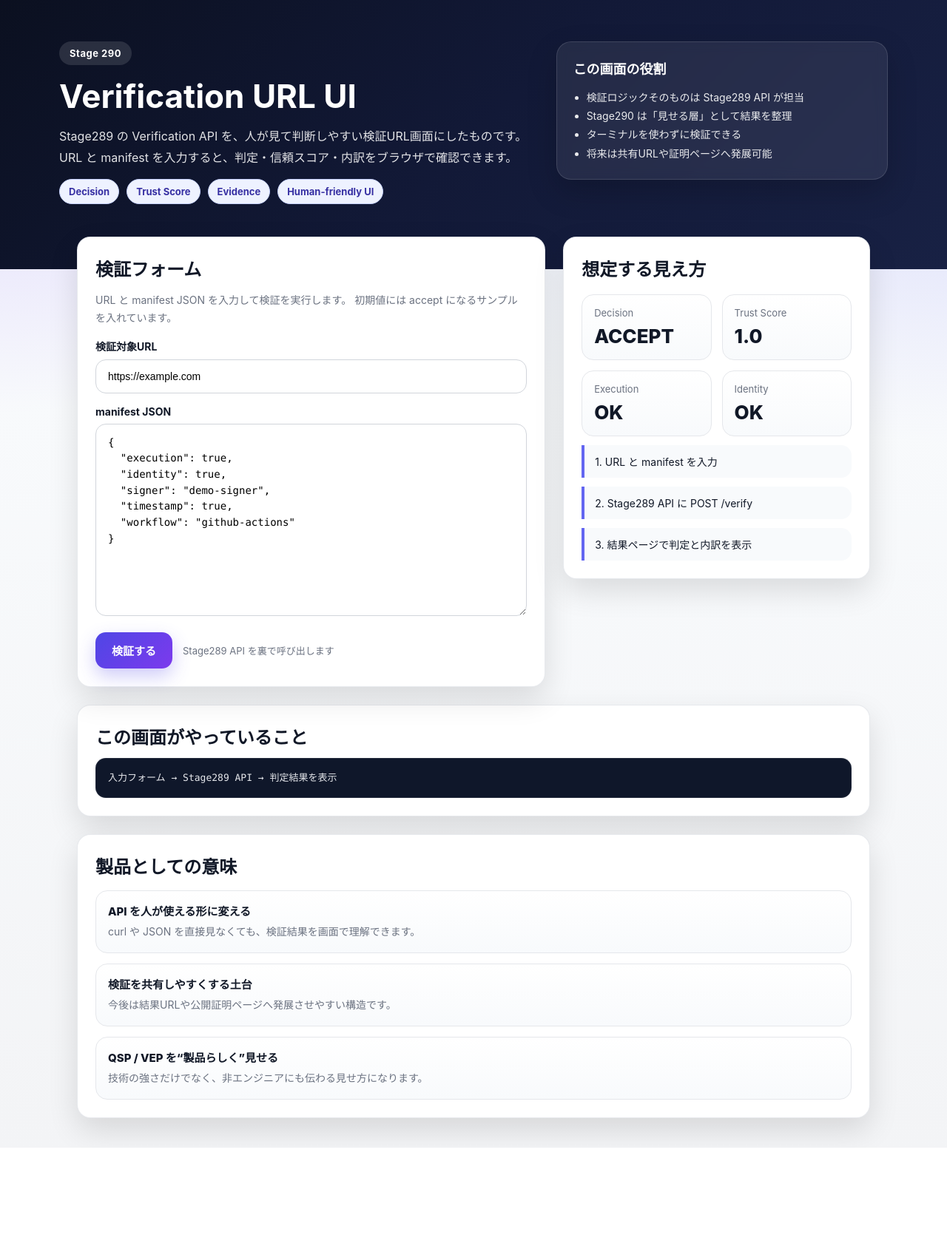
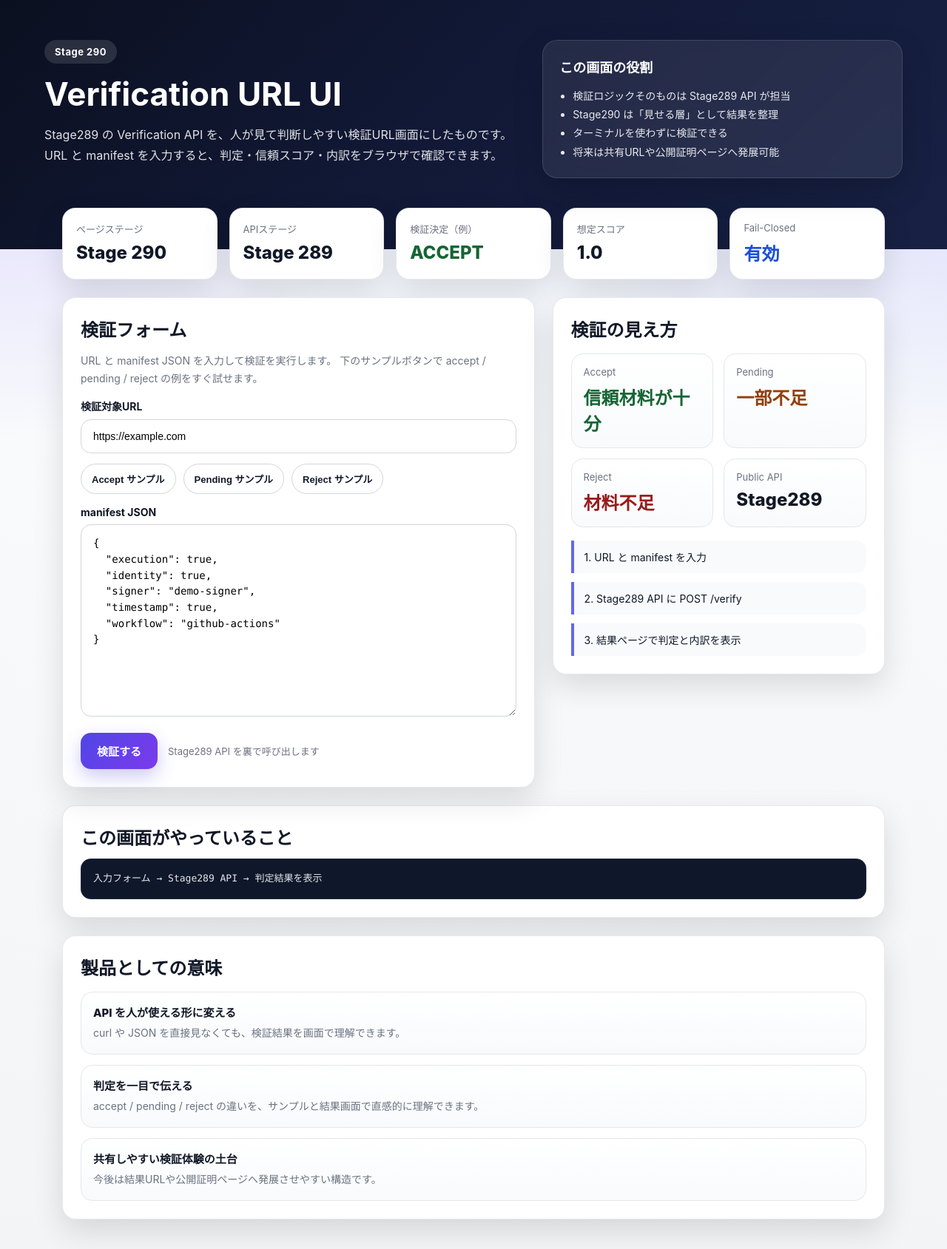
Before and after one commit to mokkunsuzuki-code/stage290, a FastAPI app: page / in a window 1280 px wide. Shown: the whole page at 74% size. Before the commit the page ends 1552 px from the top, so only its background shows below. Run offline with FastAPI, Linux system fonts and the light colour scheme.

Commit message:
Stage290: add Stage288-style summary cards and sample buttons

```diff
--- a/templates/index.html
+++ b/templates/index.html
@@ -42,14 +42,14 @@
     .hero {
       background: linear-gradient(135deg, var(--bg), var(--panel), var(--panel-2));
       color: #fff;
-      padding: 56px 24px 88px;
+      padding: 54px 24px 96px;
     }
 
     .hero-inner {
-      max-width: 1120px;
+      max-width: 1160px;
       margin: 0 auto;
       display: grid;
-      grid-template-columns: 1.3fr 0.9fr;
+      grid-template-columns: 1.2fr 0.9fr;
       gap: 24px;
       align-items: start;
     }
@@ -68,7 +68,7 @@
     h1 {
       margin: 0 0 16px;
       font-size: 44px;
-      line-height: 1.1;
+      line-height: 1.08;
     }
 
     .hero p {
@@ -101,14 +101,49 @@
     }
 
     .wrap {
-      max-width: 1120px;
-      margin: -44px auto 40px;
+      max-width: 1160px;
+      margin: -56px auto 40px;
       padding: 0 24px;
     }
 
-    .grid {
+    .summary-grid {
       display: grid;
-      grid-template-columns: 1.45fr 0.95fr;
+      grid-template-columns: repeat(5, minmax(0, 1fr));
+      gap: 16px;
+      margin-bottom: 24px;
+    }
+
+    .summary-card {
+      background: #fff;
+      border-radius: 18px;
+      box-shadow: var(--shadow);
+      border: 1px solid rgba(229,231,235,0.9);
+      padding: 18px;
+    }
+
+    .summary-label {
+      color: var(--muted);
+      font-size: 13px;
+      margin-bottom: 8px;
+    }
+
+    .summary-value {
+      font-size: 24px;
+      font-weight: 800;
+      color: #111827;
+    }
+
+    .status-accept {
+      color: #166534;
+    }
+
+    .status-safe {
+      color: #1d4ed8;
+    }
+
+    .main-grid {
+      display: grid;
+      grid-template-columns: 1.35fr 0.95fr;
       gap: 24px;
       align-items: start;
     }
@@ -135,49 +170,6 @@
       color: var(--muted);
       line-height: 1.7;
       font-size: 14px;
-    }
-
-    .pill-row {
-      display: flex;
-      flex-wrap: wrap;
-      gap: 10px;
-      margin-top: 14px;
-    }
-
-    .pill {
-      padding: 8px 12px;
-      border-radius: 999px;
-      font-size: 13px;
-      font-weight: 700;
-      background: #eef2ff;
-      color: #3730a3;
-      border: 1px solid #c7d2fe;
-    }
-
-    .stats {
-      display: grid;
-      grid-template-columns: repeat(2, minmax(0, 1fr));
-      gap: 14px;
-      margin-top: 18px;
-    }
-
-    .stat {
-      background: linear-gradient(180deg, #ffffff 0%, #f8fafc 100%);
-      border: 1px solid var(--line);
-      border-radius: 16px;
-      padding: 16px;
-    }
-
-    .stat-label {
-      font-size: 13px;
-      color: var(--muted);
-      margin-bottom: 8px;
-    }
-
-    .stat-value {
-      font-size: 26px;
-      font-weight: 800;
-      color: #111827;
     }
 
     label {
@@ -210,6 +202,31 @@
       line-height: 1.55;
     }
 
+    .sample-buttons {
+      display: flex;
+      gap: 10px;
+      flex-wrap: wrap;
+      margin-top: 14px;
+    }
+
+    .sample-button {
+      border: 1px solid #d1d5db;
+      background: #fff;
+      color: #111827;
+      border-radius: 999px;
+      padding: 10px 14px;
+      font-size: 13px;
+      font-weight: 700;
+      cursor: pointer;
+      transition: 0.2s ease;
+    }
+
+    .sample-button:hover {
+      border-color: #6366f1;
+      color: #4338ca;
+      background: #eef2ff;
+    }
+
     .button-row {
       display: flex;
       align-items: center;
@@ -218,7 +235,7 @@
       flex-wrap: wrap;
     }
 
-    button {
+    button.submit-button {
       background: linear-gradient(135deg, var(--primary), var(--primary-2));
       color: white;
       border: none;
@@ -233,6 +250,49 @@
     .button-note {
       color: var(--muted);
       font-size: 13px;
+    }
+
+    .demo-grid {
+      display: grid;
+      grid-template-columns: repeat(2, minmax(0, 1fr));
+      gap: 14px;
+      margin-top: 16px;
+    }
+
+    .demo-card {
+      border: 1px solid var(--line);
+      border-radius: 16px;
+      padding: 16px;
+      background: linear-gradient(180deg, #ffffff 0%, #f8fafc 100%);
+    }
+
+    .demo-title {
+      font-size: 13px;
+      color: var(--muted);
+      margin-bottom: 8px;
+    }
+
+    .demo-value {
+      font-size: 24px;
+      font-weight: 800;
+    }
+
+    .demo-accept { color: #166534; }
+    .demo-pending { color: #92400e; }
+    .demo-reject { color: #991b1b; }
+
+    .flow {
+      display: grid;
+      gap: 12px;
+      margin-top: 18px;
+    }
+
+    .flow-step {
+      border-left: 4px solid #6366f1;
+      background: #f8fafc;
+      border-radius: 0 14px 14px 0;
+      padding: 12px 14px;
+      font-size: 14px;
     }
 
     .code {
@@ -266,24 +326,14 @@
       margin-bottom: 6px;
     }
 
-    .flow {
-      display: grid;
-      gap: 12px;
-      margin-top: 12px;
-    }
+    @media (max-width: 980px) {
+      .hero-inner,
+      .main-grid {
+        grid-template-columns: 1fr;
+      }
 
-    .flow-step {
-      border-left: 4px solid #6366f1;
-      background: #f8fafc;
-      border-radius: 0 14px 14px 0;
-      padding: 12px 14px;
-      font-size: 14px;
-    }
-
-    @media (max-width: 920px) {
-      .hero-inner,
-      .grid {
-        grid-template-columns: 1fr;
+      .summary-grid {
+        grid-template-columns: repeat(2, minmax(0, 1fr));
       }
 
       h1 {
@@ -291,7 +341,14 @@
       }
 
       .wrap {
-        margin-top: -34px;
+        margin-top: -40px;
+      }
+    }
+
+    @media (max-width: 640px) {
+      .summary-grid,
+      .demo-grid {
+        grid-template-columns: 1fr;
       }
     }
   </style>
@@ -306,13 +363,6 @@
           Stage289 の Verification API を、人が見て判断しやすい検証URL画面にしたものです。
           URL と manifest を入力すると、判定・信頼スコア・内訳をブラウザで確認できます。
         </p>
-
-        <div class="pill-row">
-          <div class="pill">Decision</div>
-          <div class="pill">Trust Score</div>
-          <div class="pill">Evidence</div>
-          <div class="pill">Human-friendly UI</div>
-        </div>
       </div>
 
       <div class="hero-card">
@@ -321,53 +371,82 @@
           <li>検証ロジックそのものは Stage289 API が担当</li>
           <li>Stage290 は「見せる層」として結果を整理</li>
           <li>ターミナルを使わずに検証できる</li>
-          <li>将来は共有URLや証明ページへ発展可能</li>
+          <li>将来は共有URLや公開証明ページへ発展可能</li>
         </ul>
       </div>
     </div>
   </section>
 
   <main class="wrap">
-    <div class="grid">
+    <section class="summary-grid">
+      <div class="summary-card">
+        <div class="summary-label">ページステージ</div>
+        <div class="summary-value">Stage 290</div>
+      </div>
+      <div class="summary-card">
+        <div class="summary-label">APIステージ</div>
+        <div class="summary-value">Stage 289</div>
+      </div>
+      <div class="summary-card">
+        <div class="summary-label">検証決定（例）</div>
+        <div class="summary-value status-accept">ACCEPT</div>
+      </div>
+      <div class="summary-card">
+        <div class="summary-label">想定スコア</div>
+        <div class="summary-value">1.0</div>
+      </div>
+      <div class="summary-card">
+        <div class="summary-label">Fail-Closed</div>
+        <div class="summary-value status-safe">有効</div>
+      </div>
+    </section>
+
+    <section class="main-grid">
       <section class="card">
         <h2>検証フォーム</h2>
         <p class="muted">
           URL と manifest JSON を入力して検証を実行します。
-          初期値には accept になるサンプルを入れています。
+          下のサンプルボタンで accept / pending / reject の例をすぐ試せます。
         </p>
 
-        <form method="post" action="/verify-ui">
+        <form method="post" action="/verify-ui" id="verify-form">
           <label for="url">検証対象URL</label>
           <input id="url" name="url" type="text" value="{{ sample_url }}" required>
+
+          <div class="sample-buttons">
+            <button type="button" class="sample-button" onclick="setAcceptSample()">Accept サンプル</button>
+            <button type="button" class="sample-button" onclick="setPendingSample()">Pending サンプル</button>
+            <button type="button" class="sample-button" onclick="setRejectSample()">Reject サンプル</button>
+          </div>
 
           <label for="manifest_text">manifest JSON</label>
           <textarea id="manifest_text" name="manifest_text" required>{{ sample_manifest }}</textarea>
 
           <div class="button-row">
-            <button type="submit">検証する</button>
+            <button class="submit-button" type="submit">検証する</button>
             <div class="button-note">Stage289 API を裏で呼び出します</div>
           </div>
         </form>
       </section>
 
       <aside class="card">
-        <h2>想定する見え方</h2>
-        <div class="stats">
-          <div class="stat">
-            <div class="stat-label">Decision</div>
-            <div class="stat-value">ACCEPT</div>
+        <h2>検証の見え方</h2>
+        <div class="demo-grid">
+          <div class="demo-card">
+            <div class="demo-title">Accept</div>
+            <div class="demo-value demo-accept">信頼材料が十分</div>
           </div>
-          <div class="stat">
-            <div class="stat-label">Trust Score</div>
-            <div class="stat-value">1.0</div>
+          <div class="demo-card">
+            <div class="demo-title">Pending</div>
+            <div class="demo-value demo-pending">一部不足</div>
           </div>
-          <div class="stat">
-            <div class="stat-label">Execution</div>
-            <div class="stat-value">OK</div>
+          <div class="demo-card">
+            <div class="demo-title">Reject</div>
+            <div class="demo-value demo-reject">材料不足</div>
           </div>
-          <div class="stat">
-            <div class="stat-label">Identity</div>
-            <div class="stat-value">OK</div>
+          <div class="demo-card">
+            <div class="demo-title">Public API</div>
+            <div class="demo-value">Stage289</div>
           </div>
         </div>
 
@@ -377,7 +456,7 @@
           <div class="flow-step">3. 結果ページで判定と内訳を表示</div>
         </div>
       </aside>
-    </div>
+    </section>
 
     <section class="card" style="margin-top: 24px;">
       <h2>この画面がやっていること</h2>
@@ -392,15 +471,41 @@
           <div class="muted">curl や JSON を直接見なくても、検証結果を画面で理解できます。</div>
         </div>
         <div class="feature">
-          <div class="feature-title">検証を共有しやすくする土台</div>
-          <div class="muted">今後は結果URLや公開証明ページへ発展させやすい構造です。</div>
+          <div class="feature-title">判定を一目で伝える</div>
+          <div class="muted">accept / pending / reject の違いを、サンプルと結果画面で直感的に理解できます。</div>
         </div>
         <div class="feature">
-          <div class="feature-title">QSP / VEP を“製品らしく”見せる</div>
-          <div class="muted">技術の強さだけでなく、非エンジニアにも伝わる見せ方になります。</div>
+          <div class="feature-title">共有しやすい検証体験の土台</div>
+          <div class="muted">今後は結果URLや公開証明ページへ発展させやすい構造です。</div>
         </div>
       </div>
     </section>
   </main>
+
+  <script>
+    function setManifest(obj) {
+      document.getElementById("manifest_text").value = JSON.stringify(obj, null, 2);
+    }
+
+    function setAcceptSample() {
+      setManifest({
+        execution: true,
+        identity: true,
+        signer: "demo-signer",
+        timestamp: true,
+        workflow: "github-actions"
+      });
+    }
+
+    function setPendingSample() {
+      setManifest({
+        execution: true
+      });
+    }
+
+    function setRejectSample() {
+      setManifest({});
+    }
+  </script>
 </body>
 </html>
```
Also changed, not shown: templates/result.html (+99 -41 lines).
